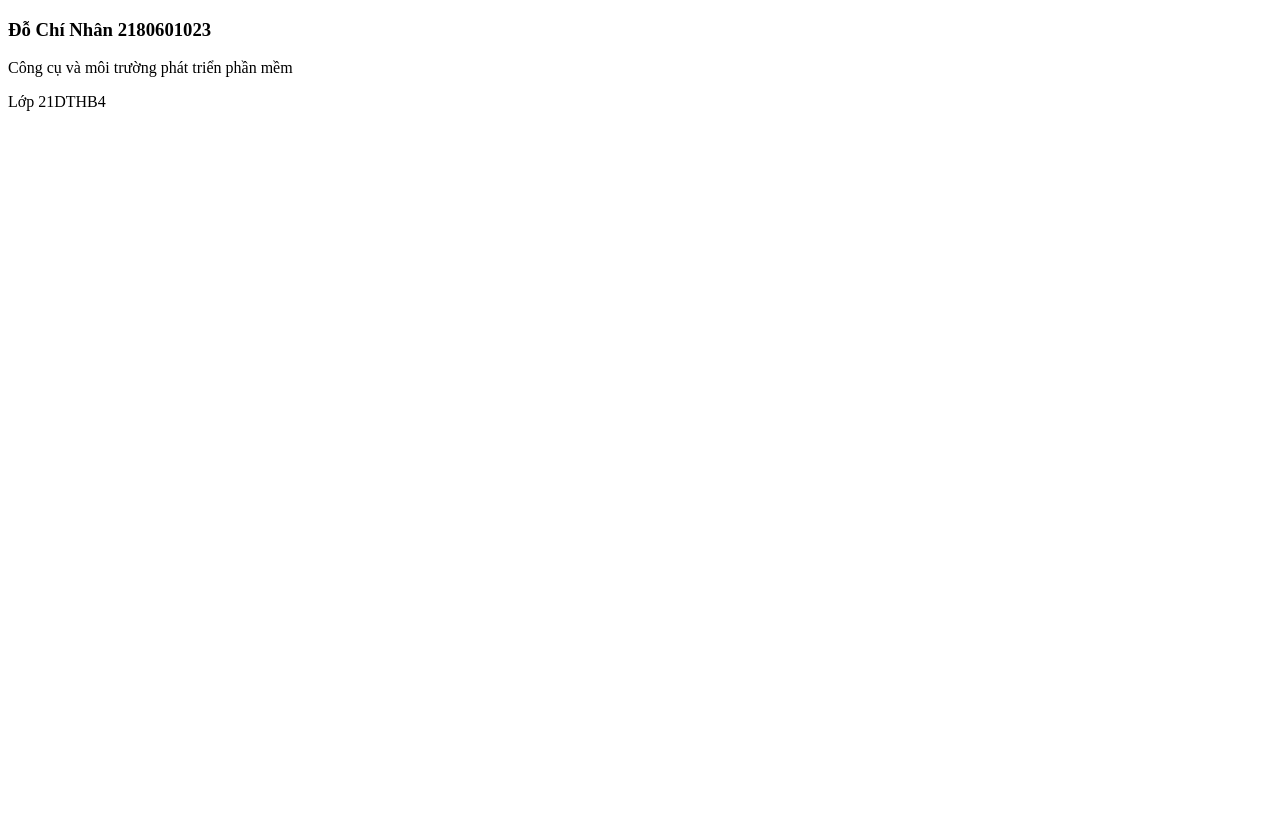
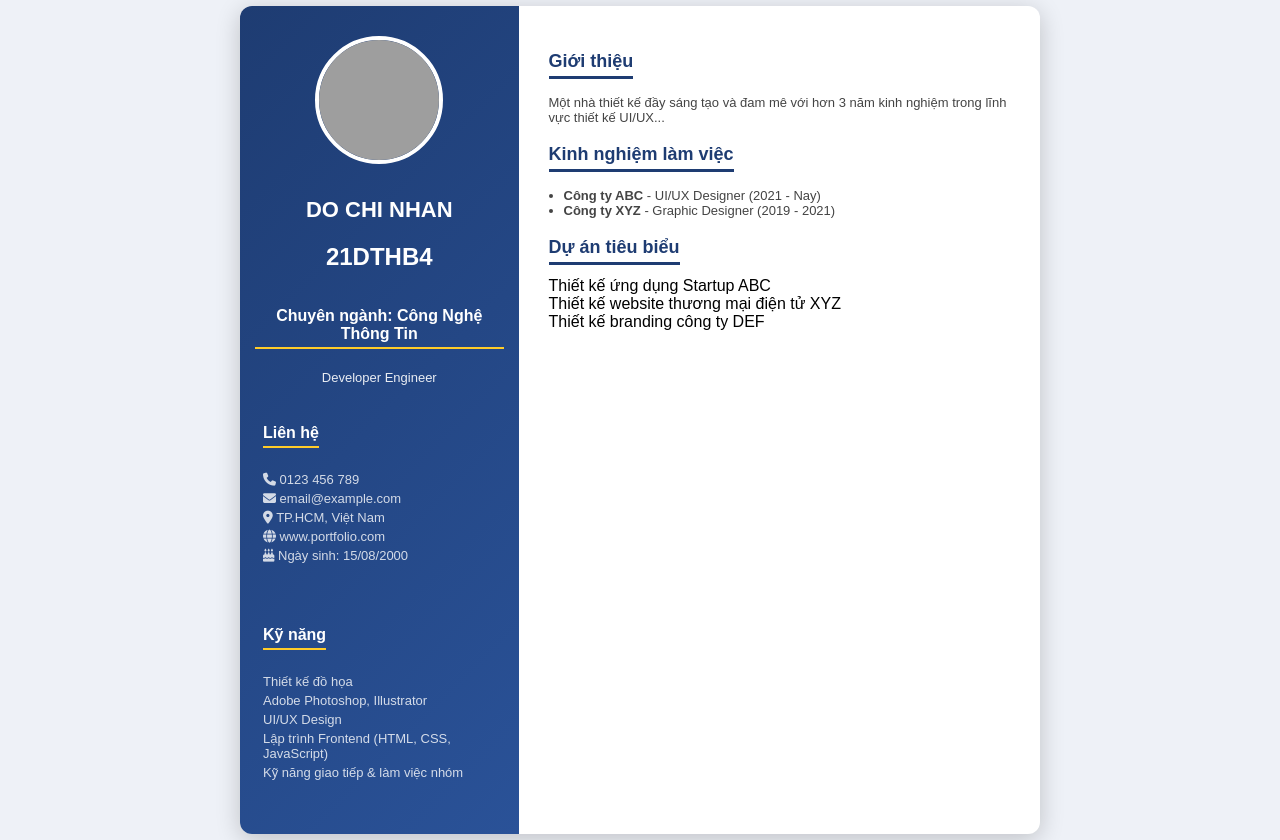
Before and after one commit to chinhanne/dochinhan.github.io, a plain HTML site: page index.html in a window 1280 px wide. Before the commit the page ends 800 px from the top, so only its background shows below. Drawn offline with Linux system fonts and the light colour scheme; grey boxes are pictures that could not be loaded.

Commit message:
new layout

```diff
--- a/Style.css
+++ b/Style.css
@@ -0,0 +1,116 @@
+body {
+    font-family: "Poppins", sans-serif;
+    background-color: #eef1f7;
+    display: flex;
+    justify-content: center;
+    align-items: center;
+    height: 100vh;
+    margin: 0;
+    padding: 20px;
+}
+
+.cv-container {
+    display: flex;
+    max-width: 800px;
+    width: 100%;
+    background: white;
+    box-shadow: 0px 5px 25px rgba(0, 0, 0, 0.2);
+    border-radius: 12px;
+    overflow: hidden;
+    transition: transform 0.3s ease-in-out;
+}
+
+.cv-container:hover {
+    transform: scale(1.02);
+}
+
+.cv-left {
+    width: 35%;
+    background: linear-gradient(135deg, #1e3c72, #2a5298);
+    color: white;
+    text-align: center;
+    padding: 30px 15px;
+}
+
+.cv-left img {
+    width: 120px;
+    height: 120px;
+    border-radius: 50%;
+    object-fit: cover;
+    margin-bottom: 15px;
+    border: 4px solid white;
+}
+
+.cv-left h1 {
+    font-size: 22px;
+    font-weight: bold;
+    margin-bottom: 10px;
+}
+
+.cv-left p {
+    font-size: 13px;
+    opacity: 0.9;
+}
+
+.cv-left .contact-info,
+.cv-left .skills,
+.cv-left .awards,
+.cv-left .interests {
+    text-align: left;
+    margin-top: 15px;
+    padding: 8px;
+}
+
+.cv-left h3 {
+    font-size: 16px;
+    font-weight: bold;
+    margin-bottom: 8px;
+    border-bottom: 2px solid #ffcc29;
+    display: inline-block;
+    padding-bottom: 4px;
+}
+
+.cv-left ul {
+    list-style: none;
+    padding: 0;
+}
+
+.cv-left ul li {
+    font-size: 13px;
+    margin: 4px 0;
+    opacity: 0.8;
+}
+
+.cv-right {
+    width: 65%;
+    padding: 30px;
+}
+
+.cv-right h2 {
+    color: #1e3c72;
+    font-size: 18px;
+    font-weight: bold;
+    margin-bottom: 12px;
+    border-bottom: 3px solid #1e3c72;
+    display: inline-block;
+    padding-bottom: 4px;
+}
+
+.cv-right p,
+.cv-right ul {
+    font-size: 13px;
+    color: #444;
+    margin: 4px 0;
+}
+
+.cv-right ul {
+    padding-left: 15px;
+}
+
+.cv-right .section {
+    margin-bottom: 15px;
+    padding: 10px;
+    background: #f8f9fa;
+    border-left: 4px solid #1e3c72;
+    border-radius: 6px;
+}
--- a/index.html
+++ b/index.html
@@ -1,14 +1,58 @@
 <!DOCTYPE html>
-<html lang="en">
+<html lang="vi">
 <head>
     <meta charset="UTF-8">
     <meta name="viewport" content="width=device-width, initial-scale=1.0">
-    <title>Do Chi Nhan 2180601023</title>
-    <link rel="stylesheet" href="./Style.css">
+    <title>CV Cá Nhân</title>
+    <link rel="stylesheet" href="style.css">
+    <script src="https://kit.fontawesome.com/a076d05399.js" crossorigin="anonymous"></script>
 </head>
 <body>
-    <h3>Đỗ Chí Nhân 2180601023</h3>
-    <p>Công cụ và môi trường phát triển phần mềm</p>
-    <p>Lớp 21DTHB4</p>
+    <div class="cv-container">
+        <div class="cv-left">
+            <img src="https://encrypted-tbn0.gstatic.com/images?q=tbn:ANd9GcR7nOez59xShCAwcc8io6pVe_w5V5eR_4BEJw&s" alt="Ảnh cá nhân">
+            <h1>DO CHI NHAN</h1>
+            <h2>21DTHB4</h2>
+            <h3>Chuyên ngành: Công Nghệ Thông Tin</h3>
+            <p>Developer Engineer</p>
+            <div class="contact-info">
+                <h3>Liên hệ</h3>
+                <ul>
+                    <li><i class="fas fa-phone"></i> 0123 456 789</li>
+                    <li><i class="fas fa-envelope"></i> email@example.com</li>
+                    <li><i class="fas fa-map-marker-alt"></i> TP.HCM, Việt Nam</li>
+                    <li><i class="fas fa-globe"></i> www.portfolio.com</li>
+                    <li><i class="fas fa-birthday-cake"></i> Ngày sinh: 15/08/2000</li>
+                </ul>
+            </div>
+            <div class="skills">
+                <h3>Kỹ năng</h3>
+                <ul>
+                    <li>Thiết kế đồ họa <span class="skill-bar" style="width: 80%"></span></li>
+                    <li>Adobe Photoshop, Illustrator <span class="skill-bar" style="width: 90%"></span></li>
+                    <li>UI/UX Design <span class="skill-bar" style="width: 85%"></span></li>
+                    <li>Lập trình Frontend (HTML, CSS, JavaScript) <span class="skill-bar" style="width: 75%"></span></li>
+                    <li>Kỹ năng giao tiếp & làm việc nhóm <span class="skill-bar" style="width: 70%"></span></li>
+                </ul>
+            </div>
+        </div>
+        <div class="cv-right">
+            <h2>Giới thiệu</h2>
+            <p>Một nhà thiết kế đầy sáng tạo và đam mê với hơn 3 năm kinh nghiệm trong lĩnh vực thiết kế UI/UX...</p>
+
+            <h2>Kinh nghiệm làm việc</h2>
+            <ul>
+                <li><strong>Công ty ABC</strong> - UI/UX Designer (2021 - Nay)</li>
+                <li><strong>Công ty XYZ</strong> - Graphic Designer (2019 - 2021)</li>
+            </ul>
+
+            <h2>Dự án tiêu biểu</h2>
+            <div class="projects">
+                <div class="project-card">Thiết kế ứng dụng Startup ABC</div>
+                <div class="project-card">Thiết kế website thương mại điện tử XYZ</div>
+                <div class="project-card">Thiết kế branding công ty DEF</div>
+            </div>
+        </div>
+    </div>
 </body>
 </html>
```
